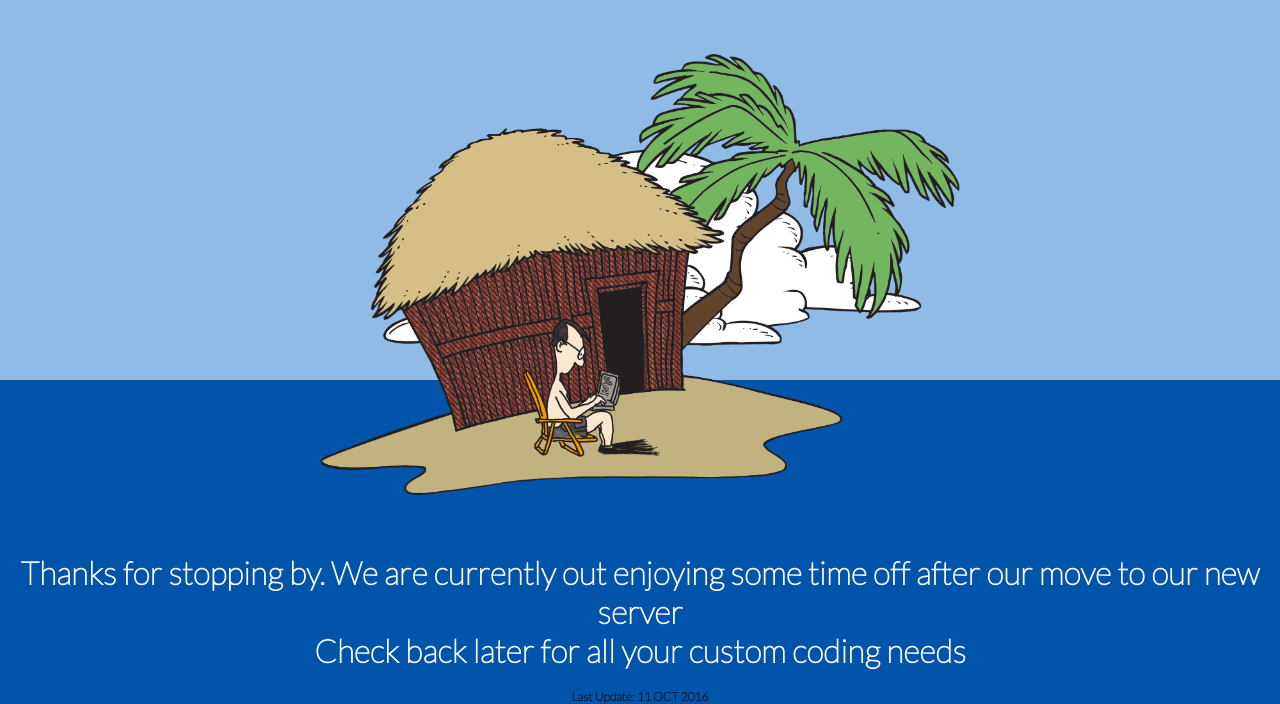
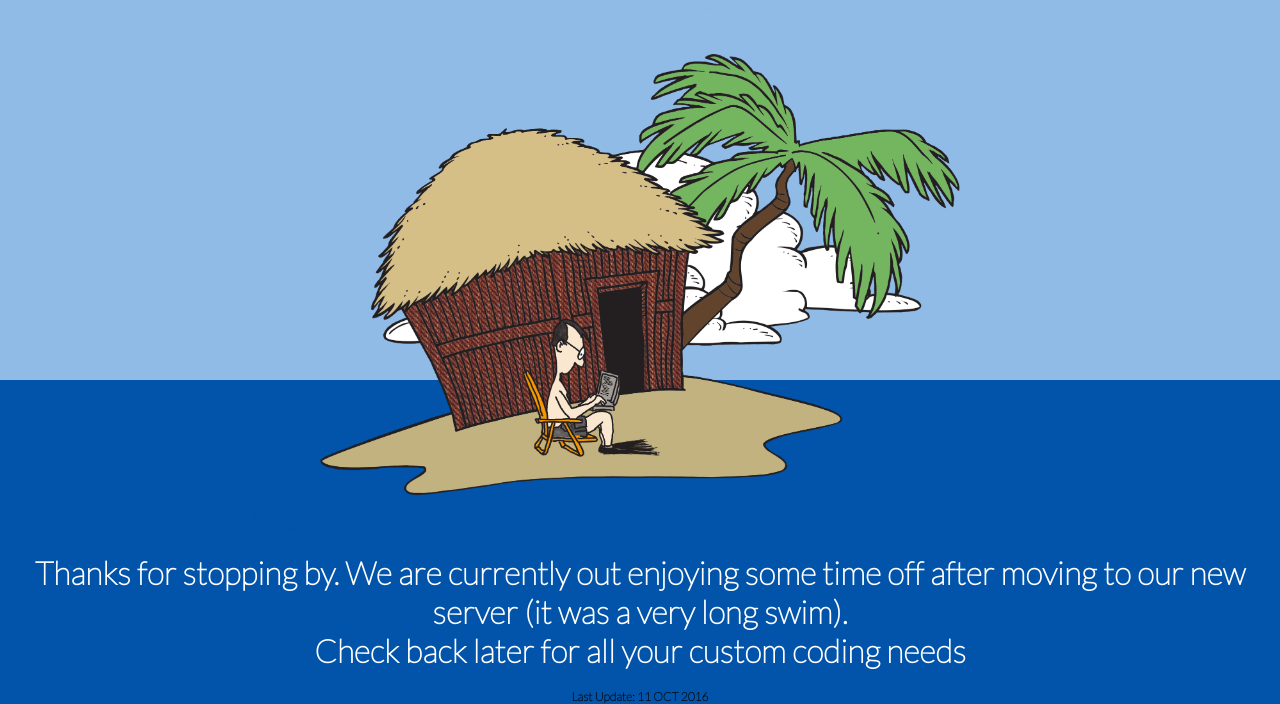
Before and after one commit to codehutdevelopment/CodeHut, an ASP.NET MVC app: page / in a window 1280 px wide. Shown: the part 116-820 px from the top of the page. Run offline with ASP.NET Core 8 and stand-ins for ASP.NET MVC 5, Linux system fonts and the light colour scheme; the project's own start-up code is not run, and a stand-in starts its controllers and pages; some libraries are stand-ins or nearby versions.

Commit message:
Changed welcome wessage

```diff
--- a/CodeHut/Views/Home/Index.cshtml
+++ b/CodeHut/Views/Home/Index.cshtml
@@ -45,7 +45,7 @@
         <div class="content">
             <div class="title"><img src="~/images/chd_namebadge.png" width="1000px" /></div>
             <div><img src="~/images/codehut_logo.png" width="800px" /></div>
-            <div style="font-size: 2em;font-weight: bold;color: #fff;">Thanks for stopping by.  We are currently out enjoying some time off after our move to our new server<br />Check back later for all your custom coding needs</div>
+            <div style="font-size: 2em;font-weight: bold;color: #fff;">Thanks for stopping by.  We are currently out enjoying some time off after moving to our new server (it was a very long swim).<br />Check back later for all your custom coding needs</div>
             <br />
             <div style="font-size: .75em;font-weight: bold;">Last Update: 11 OCT 2016</div>
         </div>
```
Also changed, not shown: 1 other file.
